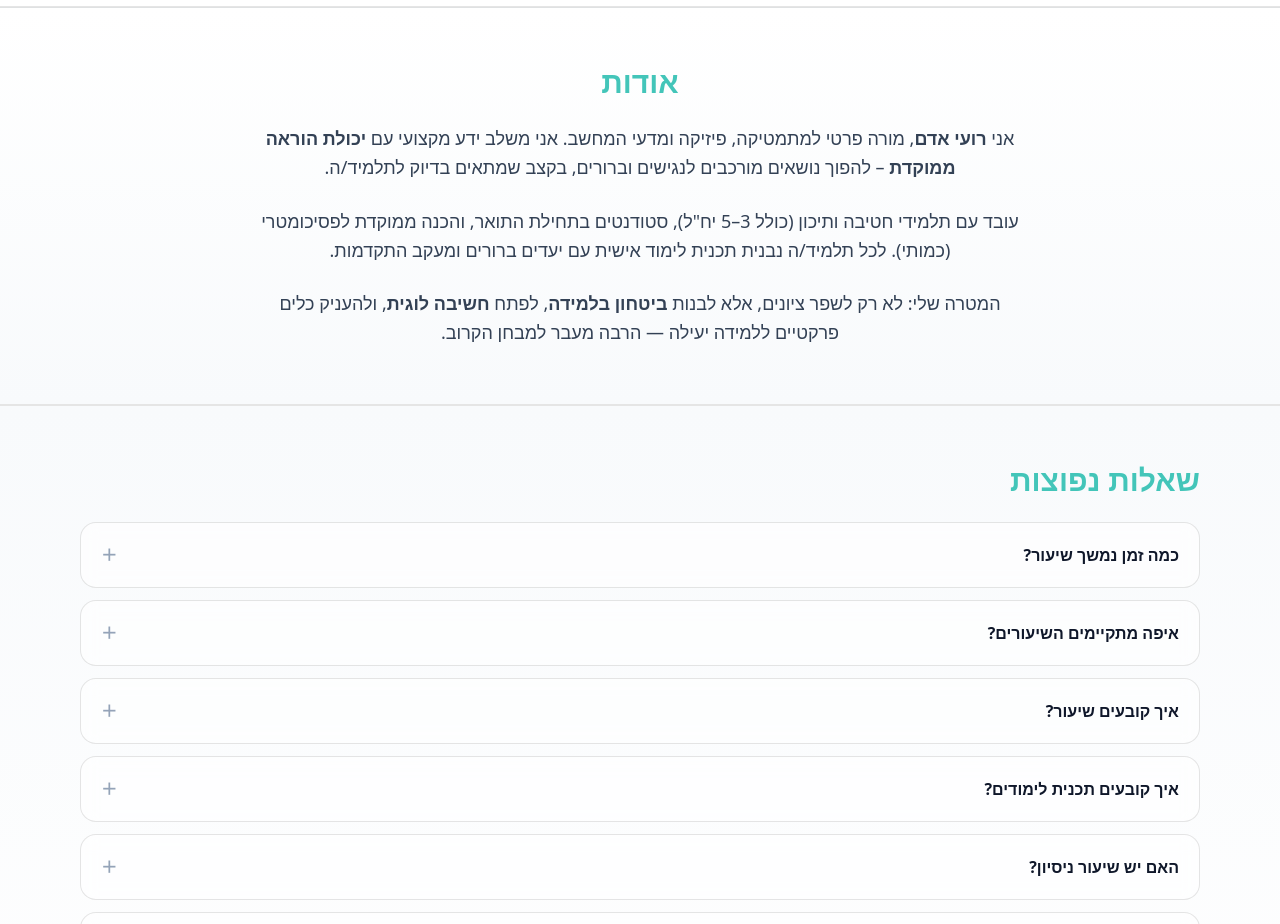
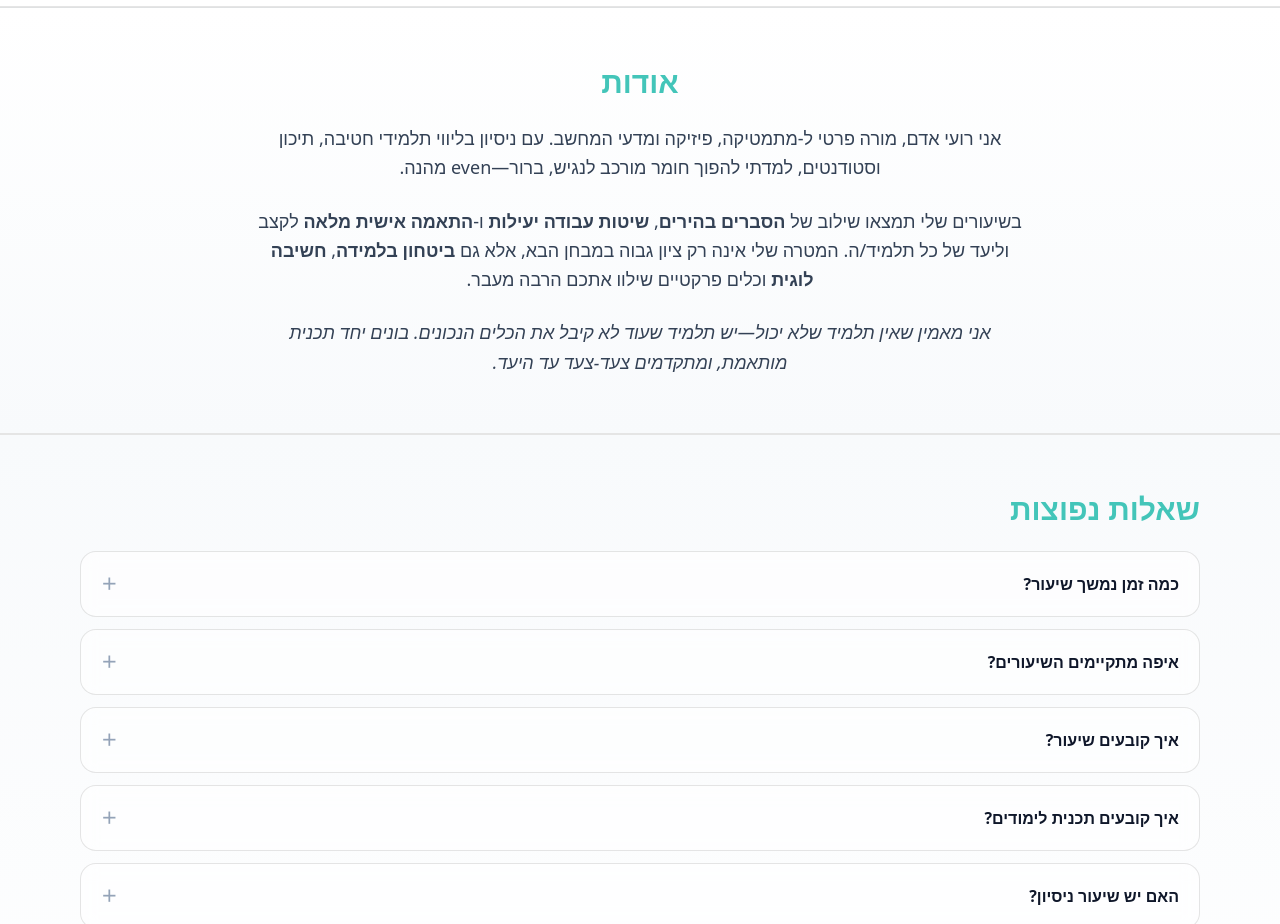
Before and after one commit to roadam11/RoieTutor, a Next.js app: page / in a window 1280 px wide. Shown: the part 1740-2664 px from the top of the page. Built offline with nearby package versions, Linux system fonts and the light colour scheme.

Commit message:
Update About.js

```diff
--- a/components/About.js
+++ b/components/About.js
@@ -4,15 +4,13 @@ export default function About() {
       <div className="max-w-6xl mx-auto px-4 py-14 text-center">
         <h2 className="text-3xl font-bold text-tealBrand mb-6">אודות</h2>
         <p className="text-lg leading-relaxed text-slate-700 dark:text-slate-300 max-w-3xl mx-auto">
-          אני <span className="font-semibold">רועי אדם</span>, מורה פרטי למתמטיקה, פיזיקה ומדעי המחשב. אני משלב ידע מקצועי עם
-          <span className="font-semibold"> יכולת הוראה ממוקדת</span> – להפוך נושאים מורכבים לנגישים וברורים, בקצב שמתאים בדיוק לתלמיד/ה.
+          אני רועי אדם, מורה פרטי ל‑מתמטיקה, פיזיקה ומדעי המחשב. עם ניסיון בליווי תלמידי חטיבה, תיכון וסטודנטים, למדתי להפוך חומר מורכב לנגיש, ברור—even מהנה.
         </p>
         <p className="text-lg leading-relaxed text-slate-700 dark:text-slate-300 max-w-3xl mx-auto mt-6">
-          עובד עם תלמידי חטיבה ותיכון (כולל 3–5 יח"ל), סטודנטים בתחילת התואר, והכנה ממוקדת לפסיכומטרי (כמותי). לכל תלמיד/ה נבנית תכנית לימוד אישית עם יעדים ברורים ומעקב התקדמות.
+          בשיעורים שלי תמצאו שילוב של <span className="font-semibold">הסברים בהירים</span>, <span className="font-semibold">שיטות עבודה יעילות</span> ו‑<span className="font-semibold">התאמה אישית מלאה</span> לקצב וליעד של כל תלמיד/ה. המטרה שלי אינה רק ציון גבוה במבחן הבא, אלא גם <span className="font-semibold">ביטחון בלמידה</span>, <span className="font-semibold">חשיבה לוגית</span> וכלים פרקטיים שילוו אתכם הרבה מעבר.
         </p>
-        <p className="text-lg leading-relaxed text-slate-700 dark:text-slate-300 max-w-3xl mx-auto mt-6">
-          המטרה שלי: לא רק לשפר ציונים, אלא לבנות <span className="font-semibold">ביטחון בלמידה</span>, לפתח <span className="font-semibold">חשיבה לוגית</span>,
-          ולהעניק כלים פרקטיים ללמידה יעילה — הרבה מעבר למבחן הקרוב.
+        <p className="text-lg leading-relaxed text-slate-700 dark:text-slate-300 max-w-3xl mx-auto mt-6 italic">
+          אני מאמין שאין תלמיד שלא יכול—יש תלמיד שעוד לא קיבל את הכלים הנכונים. בונים יחד תכנית מותאמת, ומתקדמים צעד‑צעד עד היעד.
         </p>
       </div>
     </section>
```
